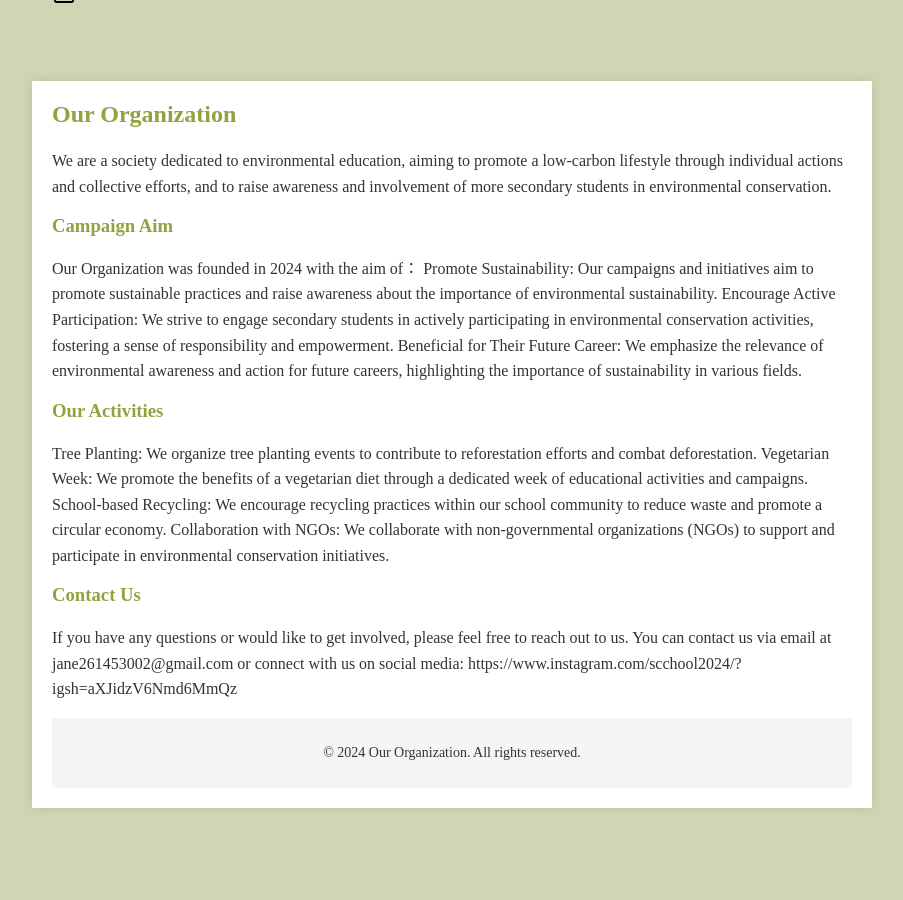
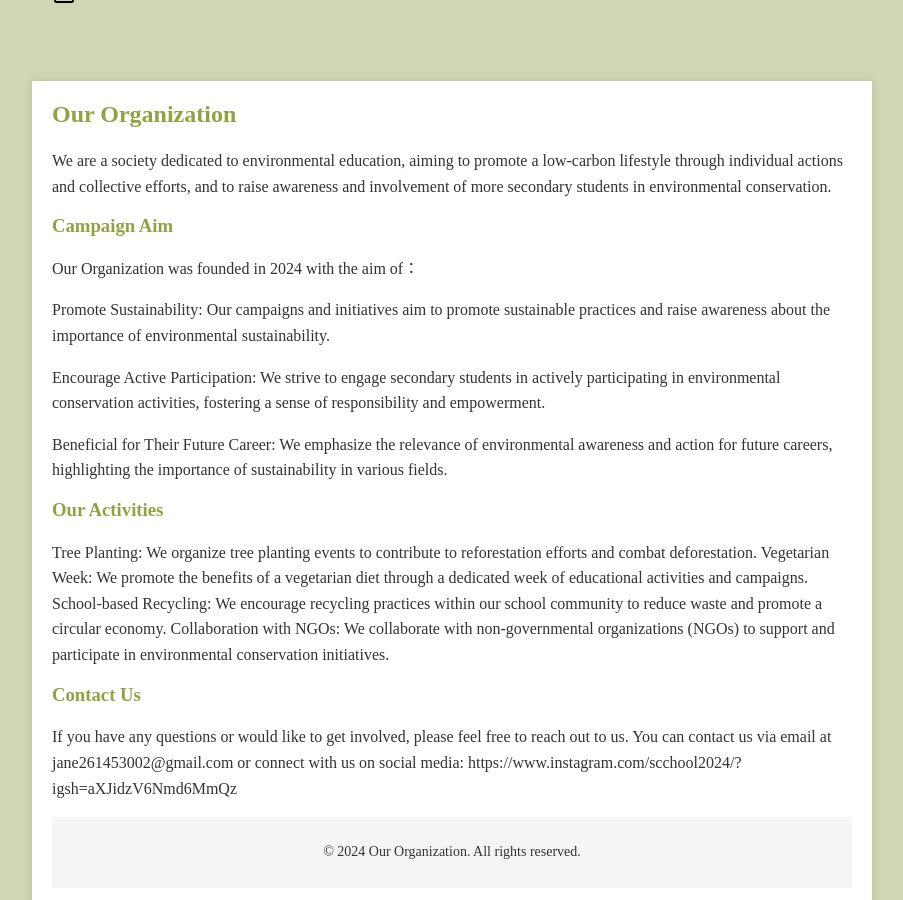
Before and after one commit to yuzuru1104/yuzuru1104.github.io, a Jekyll site: the page about.html, which Jekyll copies as it is, in a window 1280 px wide and 900 px high, scrolled down 590 px. Shown: the whole window, without its empty margins (188-1091 px from the left). Built offline with Jekyll 4.4.1, drawn with Linux system fonts in a browser that asks for light colours; some web fonts are replaced; before the commit the page ends 1418 px from its top, so only the background shows below that.

```diff
--- a/about.html
+++ b/about.html
@@ -63,11 +63,10 @@
 
 
     <h3>Campaign Aim</h3>
-    <p>Our Organization was founded in 2024 with the aim of：
-        Promote Sustainability: Our campaigns and initiatives aim to promote sustainable practices and raise awareness about the importance of environmental sustainability.
-        Encourage Active Participation: We strive to engage secondary students in actively participating in environmental conservation activities, fostering a sense of responsibility and empowerment.
-        Beneficial for Their Future Career: We emphasize the relevance of environmental awareness and action for future careers, highlighting the importance of sustainability in various fields.
-        </p>
+    <p>Our Organization was founded in 2024 with the aim of：</p>
+    <p>Promote Sustainability: Our campaigns and initiatives aim to promote sustainable practices and raise awareness about the importance of environmental sustainability.</p>
+    <p>Encourage Active Participation: We strive to engage secondary students in actively participating in environmental conservation activities, fostering a sense of responsibility and empowerment.</p>
+    <p>Beneficial for Their Future Career: We emphasize the relevance of environmental awareness and action for future careers, highlighting the importance of sustainability in various fields. </p>
 
     <h3>Our Activities</h3>
     <p>Tree Planting: We organize tree planting events to contribute to reforestation efforts and combat deforestation.
```
